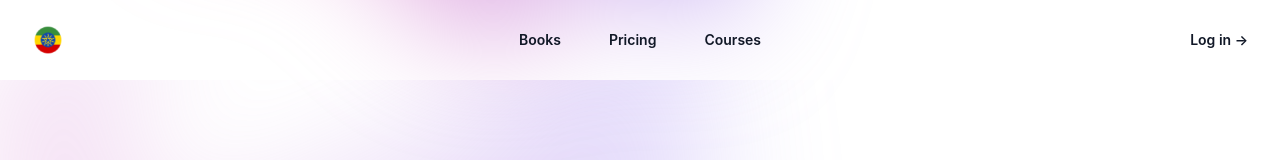
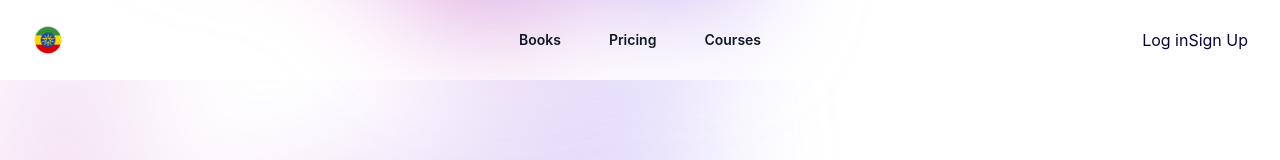
Before and after one commit to nati589/elearning, a React (Create React App) app in the folder client/: page / in a window 1280 px wide. Shown: the top 160 px of the page. Built offline with nearby package versions, Linux system fonts and the light colour scheme.

Commit message:
Update Header.jsx
updating header buttons

```diff
--- a/client/src/components/Header.jsx
+++ b/client/src/components/Header.jsx
@@ -28,6 +28,7 @@ function Header() {
   const toggleSignin = () => {
     setSigninModal(!signinModal);
     setSignupModal(false);
+    setMobileMenuOpen(false)
 
     !signinModal ? disableScroll() : enableScroll();
   };
@@ -35,6 +36,7 @@ function Header() {
   const toggleSignup = () => {
     setSignupModal(!signupModal);
     setSigninModal(false);
+    setMobileMenuOpen(false)
 
     !signupModal ? disableScroll() : enableScroll();
   };
@@ -49,7 +51,6 @@ function Header() {
       )}
 
       <header className="sticky inset-x-0 top-0 z-30 bg-white">
-        {/* <div className="relative isolate px-6 pt-14 lg:px-8"> */}
         <div
           className="absolute inset-x-0 -top-40 -z-10 transform-gpu overflow-hidden blur-3xl sm:-top-80"
           aria-hidden="true">
@@ -61,25 +62,24 @@ function Header() {
             }}
           />
         </div>
-        {/* </div> */}
-        <nav
-          className=" text-[#0A033C] flex items-center justify-between p-6 lg:px-8"
-          aria-label="Global">
+        <nav className=" text-[#0A033C] flex items-center justify-between p-6 lg:px-8" aria-label="Global">
+
           <div className="flex lg:flex-1">
             <a href="  /" className="-m-1.5 p-1.5">
-              <span className="sr-only">Your Company</span>
-              <img className="h-8 w-auto" src={logo} alt="" />
+              <img className="h-8 w-auto" src={logo} alt="company logo" />
             </a>
           </div>
+
+
           <div className="flex lg:hidden">
             <button
               type="button"
               className="-m-2.5 inline-flex items-center justify-center rounded-md p-2.5 text-gray-700"
               onClick={() => setMobileMenuOpen(true)}>
-              <span className="sr-only">Open main menu</span>
               <Bars3Icon className="h-6 w-6" aria-hidden="true" />
             </button>
           </div>
+
           <div className="hidden lg:flex lg:gap-x-12">
             {navigation.map((item) => (
               <a
@@ -90,34 +90,27 @@ function Header() {
               </a>
             ))}
           </div>
+
           <div className="hidden lg:flex lg:flex-1 lg:justify-end">
-            <div
-              onClick={toggleSignin}
-              className="text-sm font-semibold leading-6 text-gray-900">
-              Log in <span aria-hidden="true">&rarr;</span>
-            </div>
+            <div onClick={toggleSignin} className="button-component">Log in </div>
+            <div onClick={toggleSignup} className="button-component-stroke">Sign Up</div>
           </div>
         </nav>
-        <Dialog
-          as="div"
-          className="lg:hidden"
-          open={mobileMenuOpen}
-          onClose={setMobileMenuOpen}>
+
+        <Dialog as="div" className="lg:hidden" open={mobileMenuOpen} onClose={setMobileMenuOpen}>
+
           <div className="fixed inset-0 z-50" />
+
           <Dialog.Panel className="fixed inset-y-0 right-0 z-50 w-full overflow-y-auto bg-white px-6 py-6 sm:max-w-sm sm:ring-1 sm:ring-gray-900/10">
             <div className="flex items-center justify-between">
               <a href="/" className="-m-1.5 p-1.5">
-                <span className="sr-only">Your Company</span>
                 <img className="h-8 w-auto" src={logo} alt="" />
               </a>
-              <button
-                type="button"
-                className="-m-2.5 rounded-md p-2.5 text-gray-700"
-                onClick={() => setMobileMenuOpen(false)}>
-                <span className="sr-only">Close menu</span>
+              <button type="button" className="-m-2.5 rounded-md p-2.5 text-gray-700" onClick={() => setMobileMenuOpen(false)}>
                 <XMarkIcon className="h-6 w-6" aria-hidden="true" />
               </button>
             </div>
+
             <div className="mt-6 flow-root">
               <div className="-my-6 divide-y divide-gray-500/10">
                 <div className="space-y-2 py-6">
@@ -130,12 +123,12 @@ function Header() {
                     </a>
                   ))}
                 </div>
+
+                {/* mobile nav login */}
+
                 <div className="py-6">
-                  <div
-                    onClick={toggleSignin}
-                    className="-mx-3 block rounded-lg px-3 py-2.5 text-base font-semibold leading-7 text-gray-900 hover:bg-gray-50">
-                    Log in
-                  </div>
+                  <div onClick={toggleSignin} className="button-component my-2">Log in </div>
+                  <div onClick={toggleSignup} className="button-component-stroke my-2">Sign Up</div>
                 </div>
               </div>
             </div>
```
